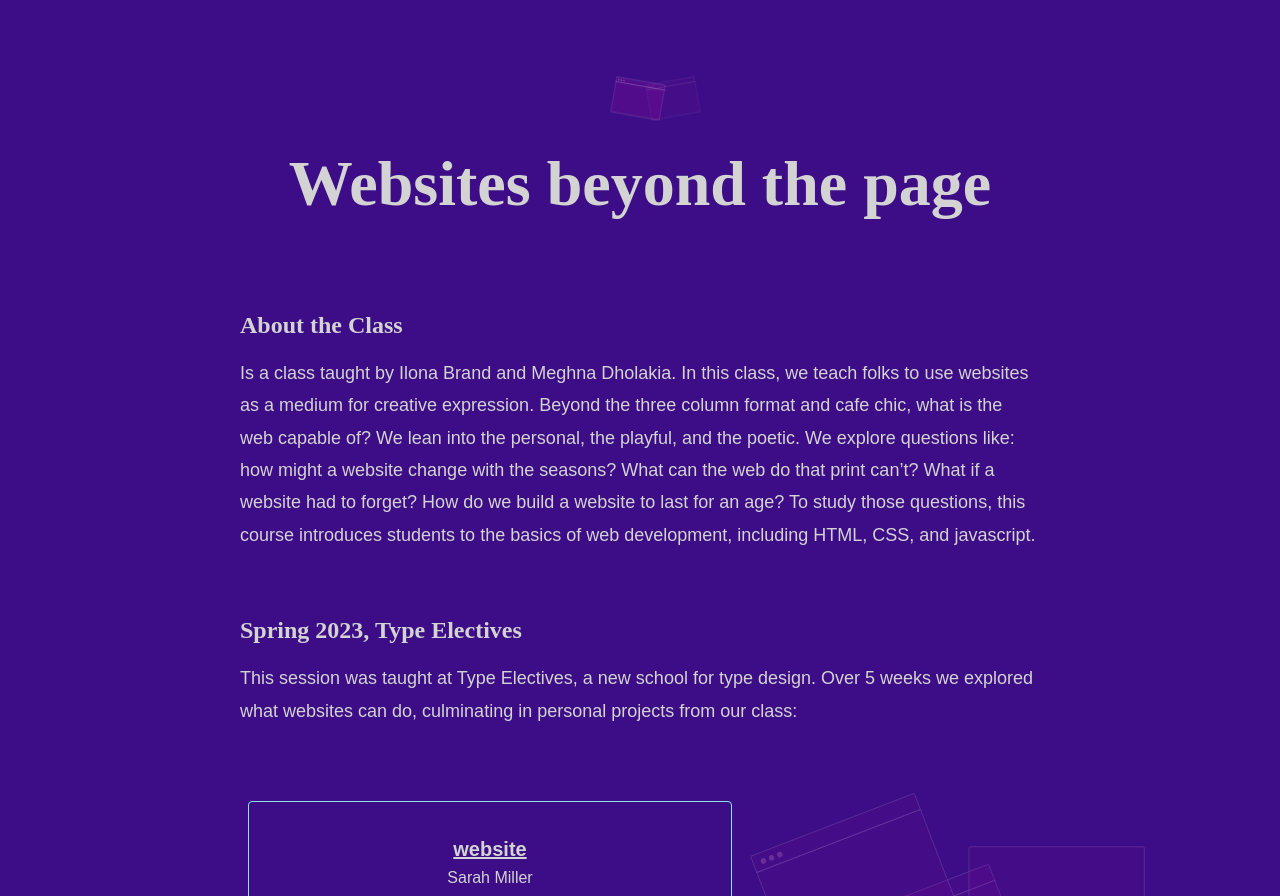
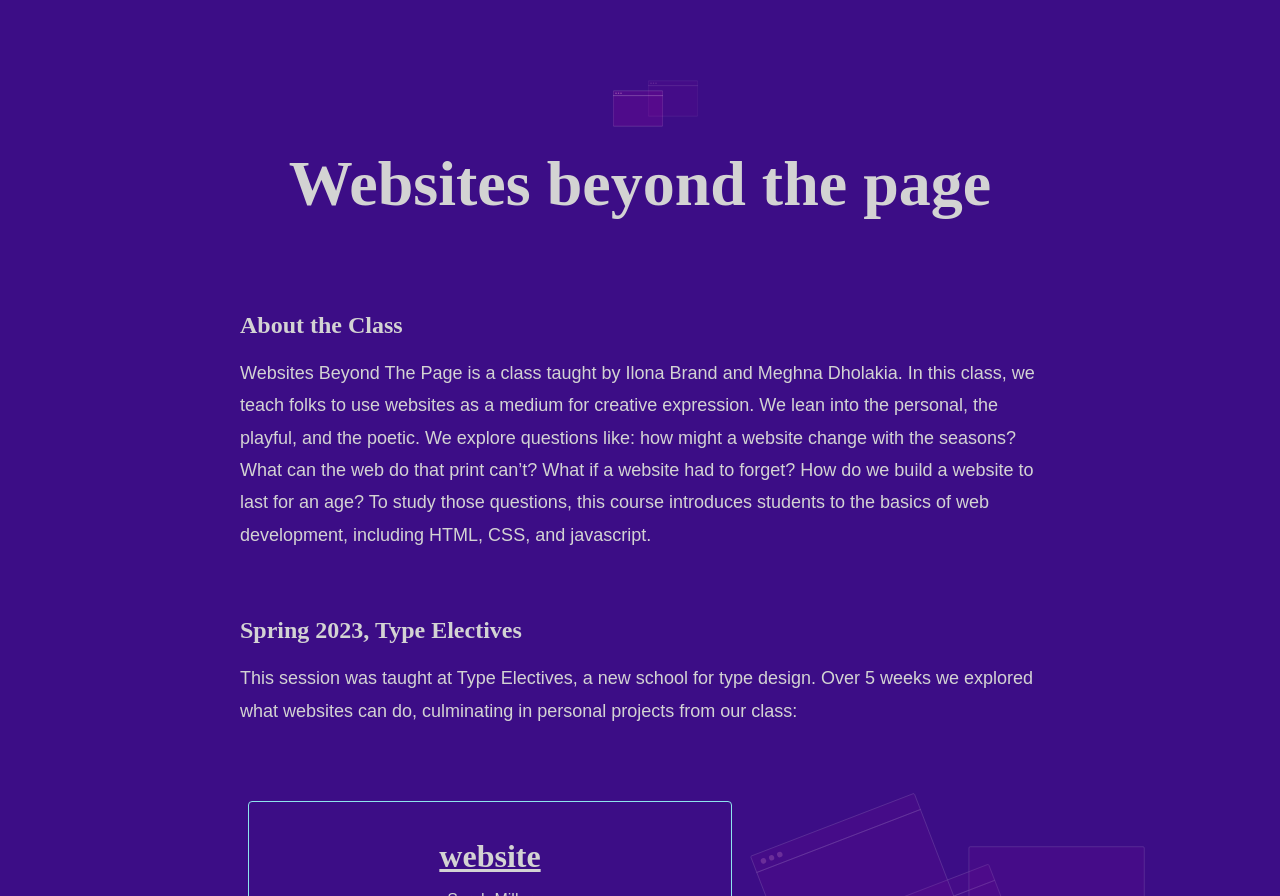
Before and after one commit to ibrand/websitesbeyondthepage, a plain HTML site: page index.html in a window 1280 px wide. Shown: the top 896 px of the page. Drawn offline with Linux system fonts and the light colour scheme; a web font is replaced by a local one.

Commit message:
this is my second commit hi ilona

```diff
--- a/index.html
+++ b/index.html
@@ -58,7 +58,7 @@
 <section>
 <span class="session"> About the Class</span>
   <p>
-  Is a class taught by Ilona Brand and Meghna Dholakia. In this class,  we teach folks to use websites as a medium for creative expression. Beyond the three column format and cafe chic, what is the web capable of? We lean into the personal, the playful, and the poetic. We explore questions like: how might a website change with the seasons? What can the web do that print can’t? What if a website had to forget? How do we build a website to last for an age?
+  Websites Beyond The Page is a class taught by Ilona Brand and Meghna Dholakia. In this class,  we teach folks to use websites as a medium for creative expression. We lean into the personal, the playful, and the poetic. We explore questions like: how might a website change with the seasons? What can the web do that print can’t? What if a website had to forget? How do we build a website to last for an age?
   To study those questions, this course introduces students to the basics of web development, including HTML, CSS, and javascript.
 </p>
 </section>
@@ -171,6 +171,7 @@
 
 
 
+
      <div class="student">
       <span class="title">   </span>
 
--- a/style.css
+++ b/style.css
@@ -59,7 +59,8 @@
   /* grid-row:2;  */
   grid-column:2;
   line-height: 210%;
-
+  margin-left:-22px;
+  font-size: 18px;
 }
 
 #frames {
@@ -78,6 +79,11 @@
  border-color: rgb(141, 228, 237);
  border-style: solid;
 }
+
+.student:hover {
+  background-color: rgb(189, 159, 255);
+  border-color: blueviolet;
+}
 .student > span  {
   display:block;
   margin-bottom: 12px;
@@ -91,7 +97,7 @@
 .author {
   font-size: 16px;
   text-align: center;
-  margin-bottom: 0px;
+  padding-bottom: 12px;
 }
 
 .social {
@@ -105,11 +111,14 @@
 }
 .webpage {
   display:block;
-  font-size: 20px;
+  font-size: 32px;
   margin-top: 2px;
+  padding-bottom: 8px;
+  color: lightgrey;
   margin-bottom: 8px;
   font-weight:700;
   text-align: center;
+  font-family: "Nova Round";
 }
 
 
@@ -150,14 +159,15 @@
   position: absolute;
   left: 50vw;
   width:50px;
-  transform: rotate(-10deg)
+  /* transform: rotate(-10deg) */
 }
 
 #page2 {
   position: absolute;
   left: calc(50vw - 35px);
+  top: 10px;
   width:50px;
-  transform: rotate(10deg)
+  /* transform: rotate(10deg) */
 }
 
 @keyframes opacity-loop1 {
```
